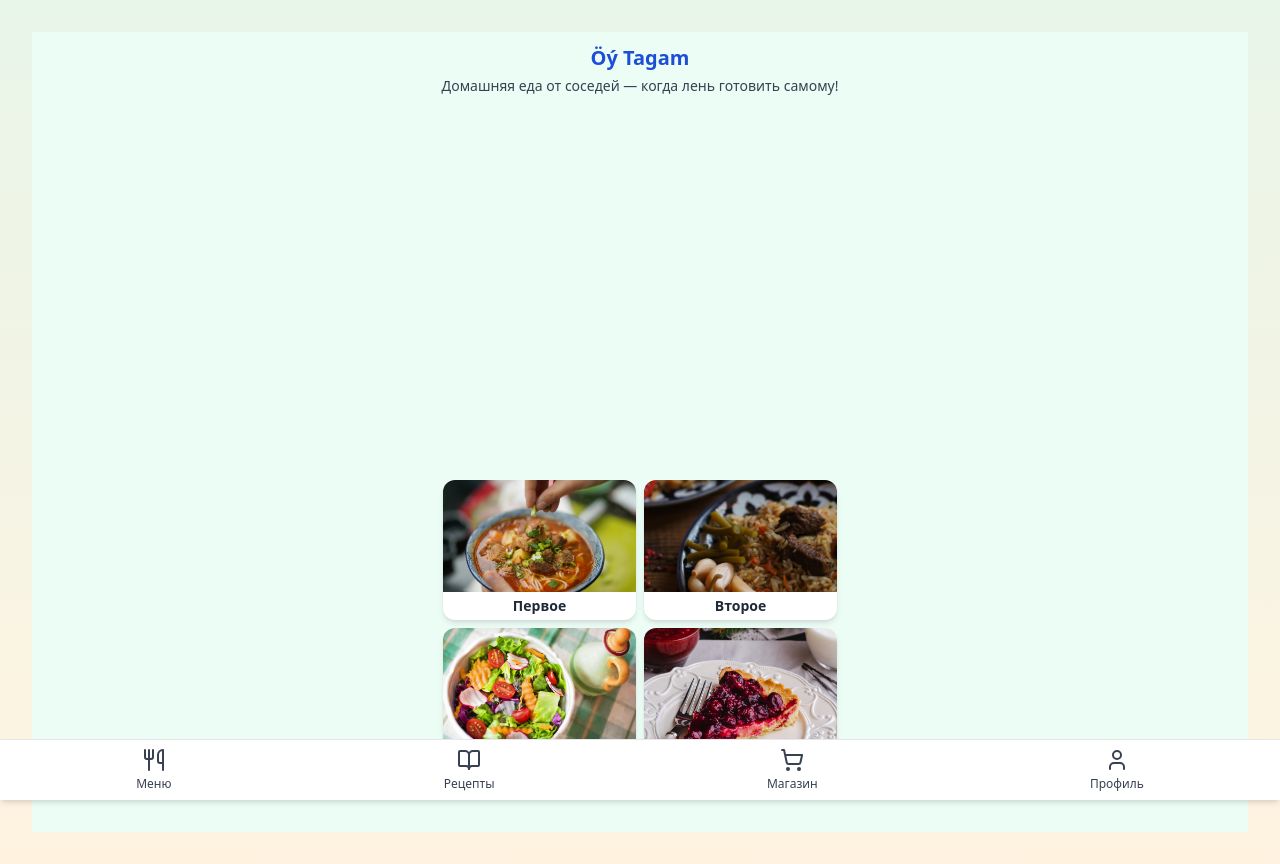
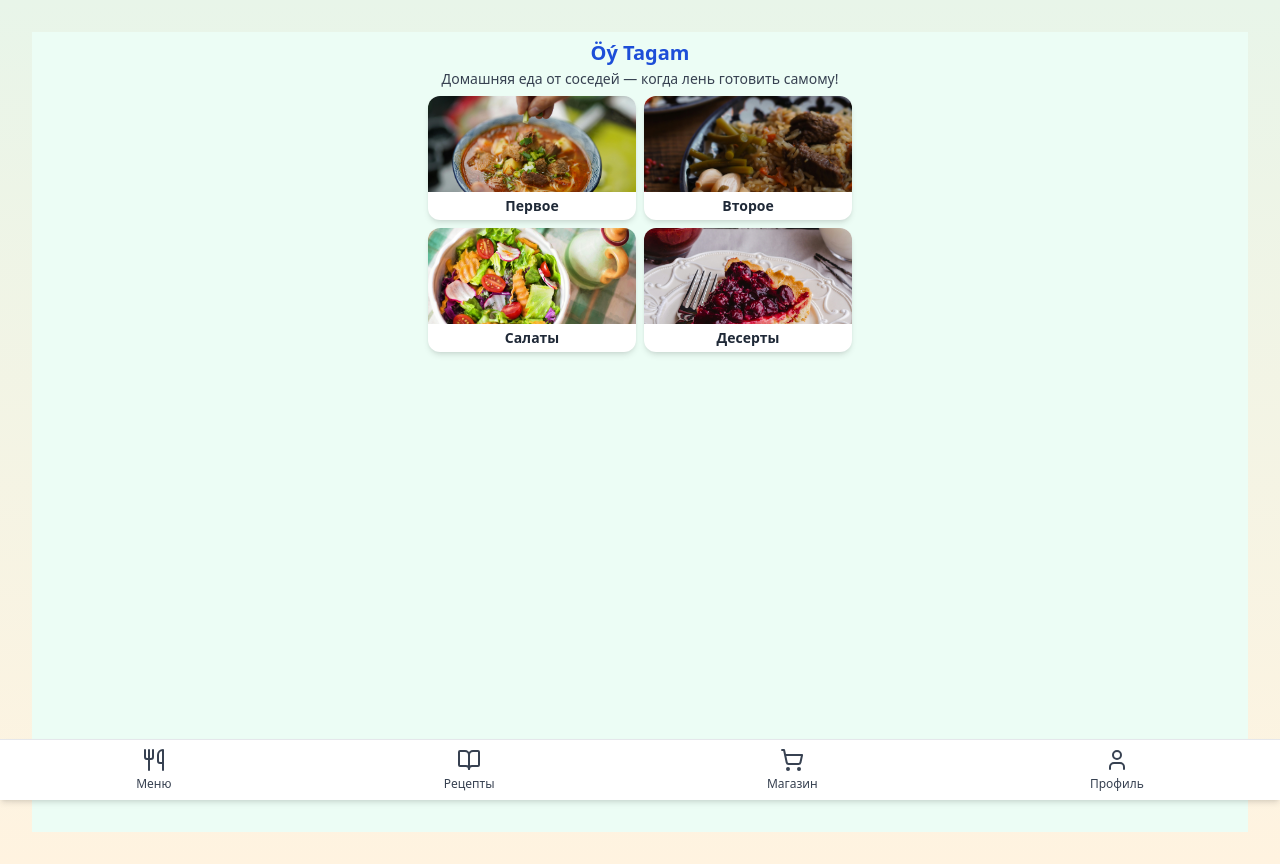
Before and after one commit to gugeyro/oytagam, a React (Vite) app: page / in a window 1280 px wide. Built offline with nearby package versions, Linux system fonts and the light colour scheme.

Commit message:
update Home

```diff
--- a/src/Home.jsx
+++ b/src/Home.jsx
@@ -10,10 +10,10 @@ const categories = [
 
 export default function Home() {
   return (
-    <div className="min-h-screen flex flex-col justify-between bg-emerald-50 pb-16">
-      <div className="text-center pt-3 px-4">
-        <h1 className="text-xl font-bold text-blue-700">Öý Tagam</h1>
-        <p className="text-sm text-gray-700 mt-1 mb-1">
+    <div className="min-h-screen bg-emerald-50 pb-16">
+      <div className="text-center pt-2 px-3">
+        <h1 className="text-xl font-bold text-blue-700 leading-tight">Öý Tagam</h1>
+        <p className="text-sm text-gray-700 mt-1 mb-2 leading-snug">
           Домашняя еда от соседей — когда лень готовить самому!
         </p>
       </div>
@@ -27,7 +27,7 @@ export default function Home() {
             <img
               src={cat.image}
               alt={cat.name}
-              className="w-full h-28 object-cover"
+              className="w-full h-24 object-cover"
             />
             <div className="p-1 text-center">
               <h3 className="text-sm font-semibold text-gray-800">{cat.name}</h3>
```
